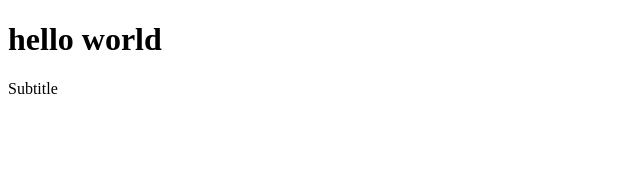
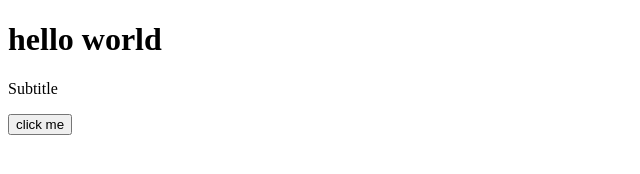
Before and after one commit to asztonski/TreningGita, a plain HTML site: page index.html in a window 1280 px wide. Shown: the whole page, without its empty margins (0-640 px from the left). Drawn offline with Linux system fonts and the light colour scheme.

Commit message:
add button

```diff
--- a/index.html
+++ b/index.html
@@ -9,5 +9,6 @@
 <body>
     <h1>hello world</h1>
     <p>Subtitle</p>
+    <button class="btn">click me</button>
 </body>
 </html>
```
